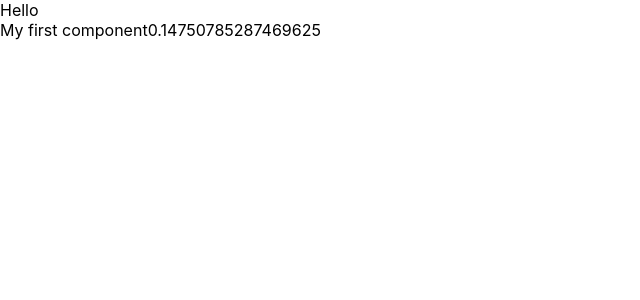
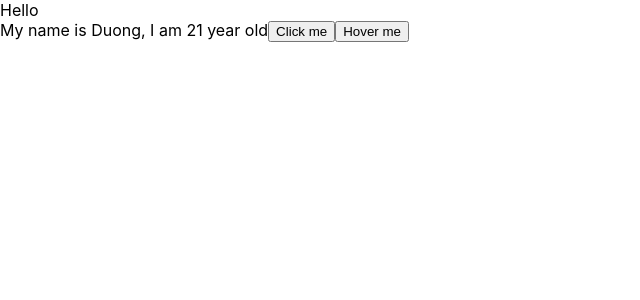
Before and after one commit to haiduong1706/react-prj, a React (Create React App) app: page / in a window 1280 px wide. Shown: the top 300 px of the page, without its empty margins (0-640 px from the left). Built offline with nearby package versions, Linux system fonts and the light colour scheme.

Commit message:
state,event

```diff
--- a/src/App.js
+++ b/src/App.js
@@ -3,28 +3,34 @@ import "./App.css";
 import { useDispatch, useSelector } from "react-redux";
 import { increaseCounter, decreaseCounter } from "./redux/action/counterAction";
 import MyComponent from "./components/MyComponents";
-const App = () => {
-  const count = useSelector((state) => state.counter.count);
-  const dispatch = useDispatch();
+import React from "react";
 
-  return (
-    <div>
-      Hello
-      <MyComponent></MyComponent>
-    </div>
+class App extends React.Component {
+  render() {
+    return (
+      <div>
+        Hello
+        <MyComponent></MyComponent>
+      </div>
+    );
+  }
+}
 
-    // <div className="App">
-    //   <header className="App-header">
-    //     <img src={logo} className="App-logo" alt="logo" />
-    //     <p>
-    //       Hello haiduong
-    //     </p>
-    //     <div>Count = {count}</div>
-    //     <button onClick={() => dispatch(increaseCounter())}>Increase</button>
-    //     <button onClick={() => dispatch(decreaseCounter())}>Decrease</button>
-    //   </header>
-    // </div>
-  );
-};
+// const App = () => {
+//   const count = useSelector((state) => state.counter.count);
+//   const dispatch = useDispatch();
+
+//   return (
+//     <div className="App">
+//       <header className="App-header">
+//         <img src={logo} className="App-logo" alt="logo" />
+//         <p>Hello haiduong</p>
+//         <div>Count = {count}</div>
+//         <button onClick={() => dispatch(increaseCounter())}>Increase</button>
+//         <button onClick={() => dispatch(decreaseCounter())}>Decrease</button>
+//       </header>
+//     </div>
+//   );
+// };
 
 export default App;
--- a/src/components/MyComponents.js
+++ b/src/components/MyComponents.js
@@ -1,12 +1,30 @@
 import React from "react";
 
 class MyComponent extends React.Component {
+  state ={
+    name: "Duong",
+    age: 21
+  }
+  handleClick(event){
+    console.log("Hello",this.state.name);
+    console.log(event)
+    this.setState({
+      name: "Hai Duong",
+      age: Math.random()
+    })
+  }
+  // hoverClick(event){
+  //   console.log(event)
+  // }
+
   //JSX
   render() {
     return (
       <div>
-        My first component
-        {Math.random()}
+        My name is {this.state.name}, I am {this.state.age} year old
+        <button onClick={(event)=>{this.handleClick(event)}}>Click me</button>
+        <button onMouseOver={this.hoverClick}>Hover me</button>
+
       </div>
     );
   }
```
